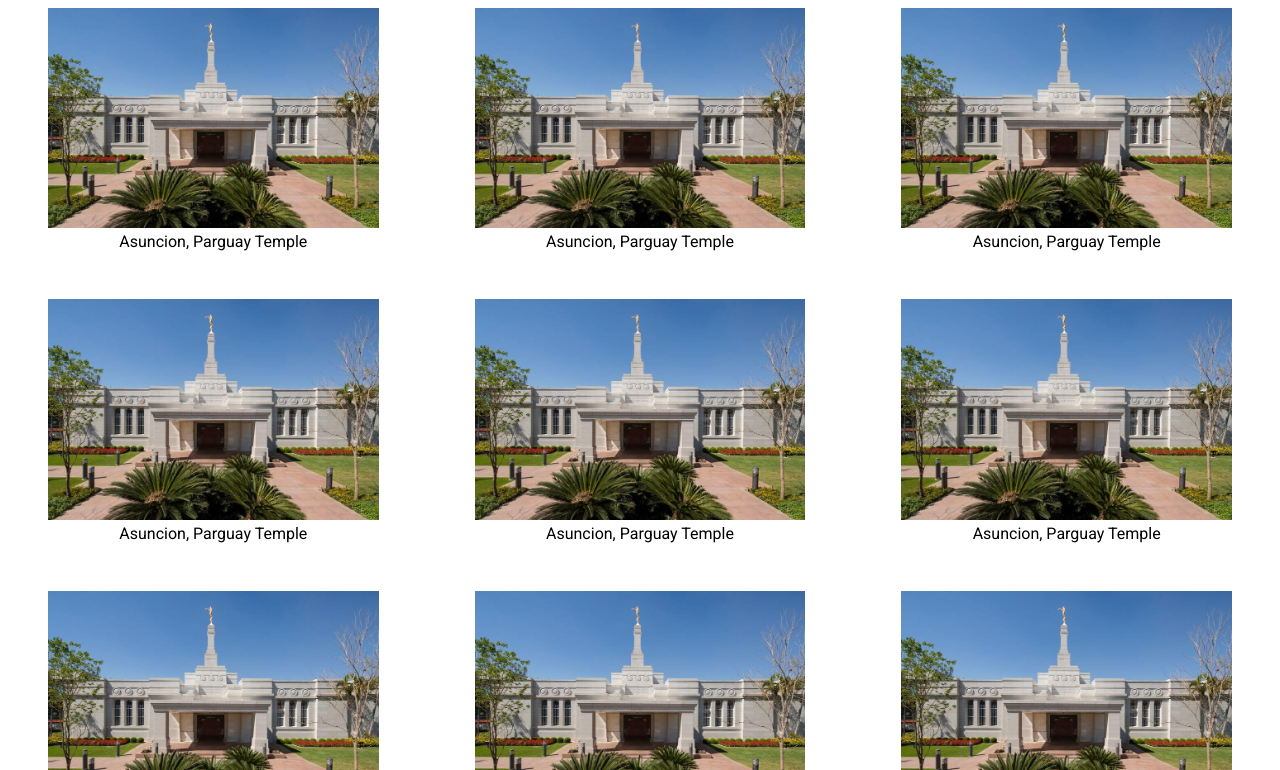
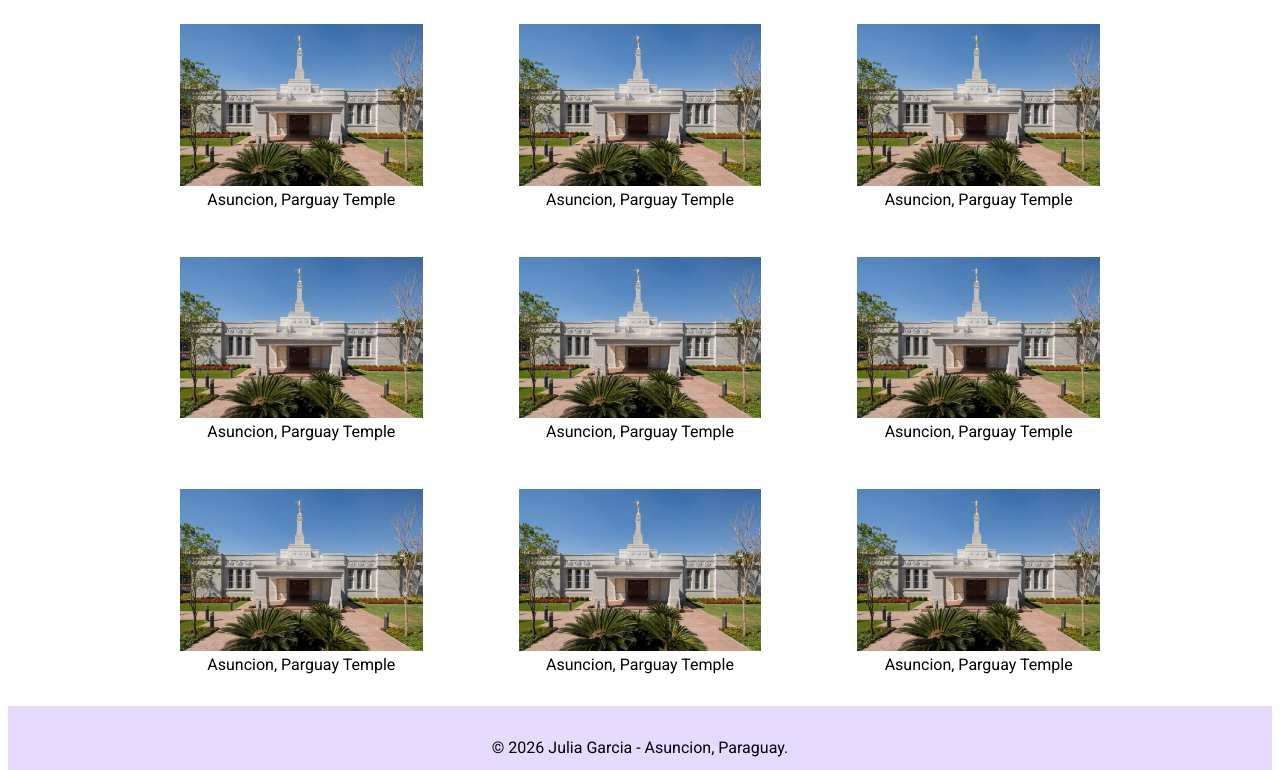
Before and after one commit to juliagarciamaestre97/wdd131, a plain HTML site: page temples.html in a window 1280 px wide. Shown: the part 255-1025 px from the top of the page. Drawn offline with Linux system fonts and the light colour scheme.

Commit message:
Improved css w1, w2

```diff
--- a/styles/base.css
+++ b/styles/base.css
@@ -67,7 +67,7 @@ main {
     display: grid;
     grid-template-columns: 2fr 1fr;
     gap: 20px;
-    max-width: fit-content;
+    max-width: 1000px;
     margin: 1rem auto;
     width: 100%;
     box-sizing: border-box;
--- a/styles/temples-large.css
+++ b/styles/temples-large.css
@@ -44,6 +44,11 @@ nav{
     flex: initial;
 }
 
+main{
+    max-width: 1000px;
+    margin: 0 auto;
+    padding: 1rem;
+}
 main h1 {
     font-size: 2.5rem;
     text-align: center;
```
